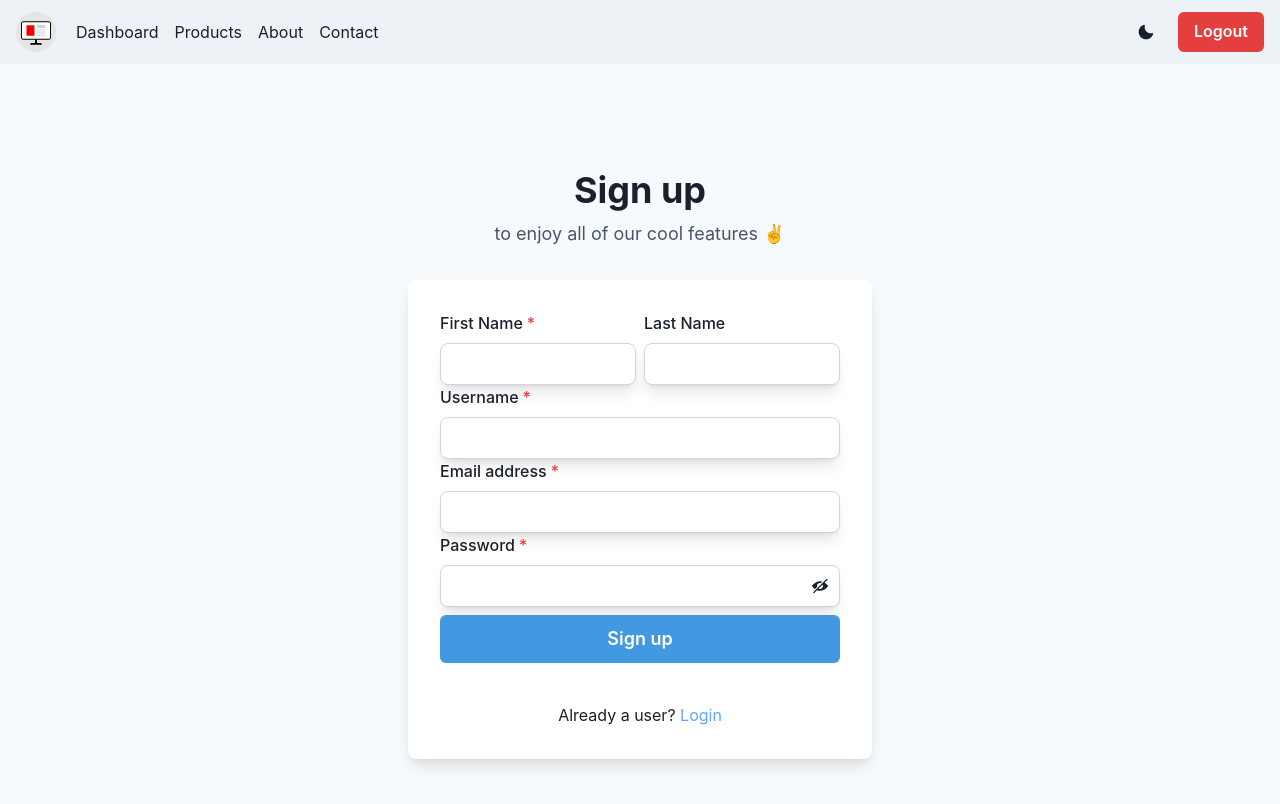
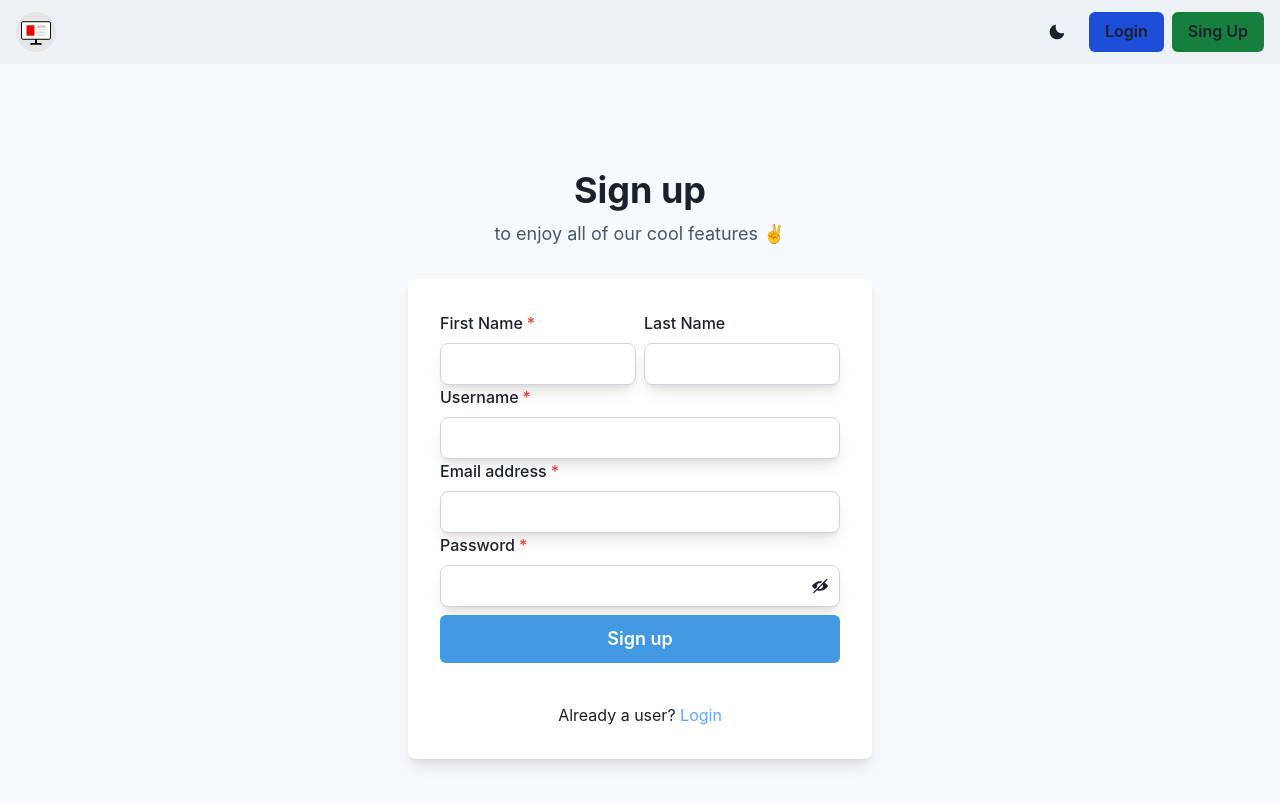
Before and after one commit to abdallahawad3/ECOMMERCE-PROJECT, a React (Vite) app: page /register in a window 1280 px wide. Shown: the top 804 px of the page. Built offline with nearby package versions, Linux system fonts and the light colour scheme.

Commit message:
Refactor Navbar component to check for login status using CookieService

```diff
--- a/src/components/Navbar.tsx
+++ b/src/components/Navbar.tsx
@@ -17,13 +17,14 @@ import { HamburgerIcon, CloseIcon, MoonIcon, SunIcon } from "@chakra-ui/icons";
 
 import { Link } from "react-router-dom";
 import { logo } from "../assets/images";
+import CookieService from "../services/CookieService";
 const Links = ["Dashboard", "Products", "About", "Contact"];
 
 const Navbar = () => {
   const { isOpen, onOpen, onClose } = useDisclosure();
   const { colorMode, toggleColorMode } = useColorMode();
 
-  const isLogin = true;
+  const isLogin = CookieService.get("jwt");
   return (
     <>
       <Box bg={useColorModeValue("gray.100", "gray.900")}>
--- a/src/router/router.tsx
+++ b/src/router/router.tsx
@@ -12,8 +12,9 @@ import Register from "../pages/Register";
 import ProtectedRoutes from "../components/auth/ProtectedRoutes";
 import NotFoundPage from "../pages/NotFoundPage";
 import ProductsPage from "../pages/Products";
+import CookieService from "../services/CookieService";
 
-const isAllowed = false;
+const isAllowed = CookieService.get("jwt");
 const router = createBrowserRouter(
   createRoutesFromElements(
     <>
@@ -52,8 +53,22 @@ const router = createBrowserRouter(
             </ProtectedRoutes>
           }
         />
-        <Route path="login" element={<LoginPage />} />
-        <Route path="register" element={<Register />} />
+        <Route
+          path="login"
+          element={
+            <ProtectedRoutes isAllowed={!isAllowed} redirectPath="/">
+              <LoginPage />
+            </ProtectedRoutes>
+          }
+        />
+        <Route
+          path="register"
+          element={
+            <ProtectedRoutes isAllowed={!isAllowed} redirectPath="/">
+              <Register />
+            </ProtectedRoutes>
+          }
+        />
       </Route>
       {/* Dashboard Layout */}
       <Route path="/dashboard" element={<DashboardLayout />}>
```
